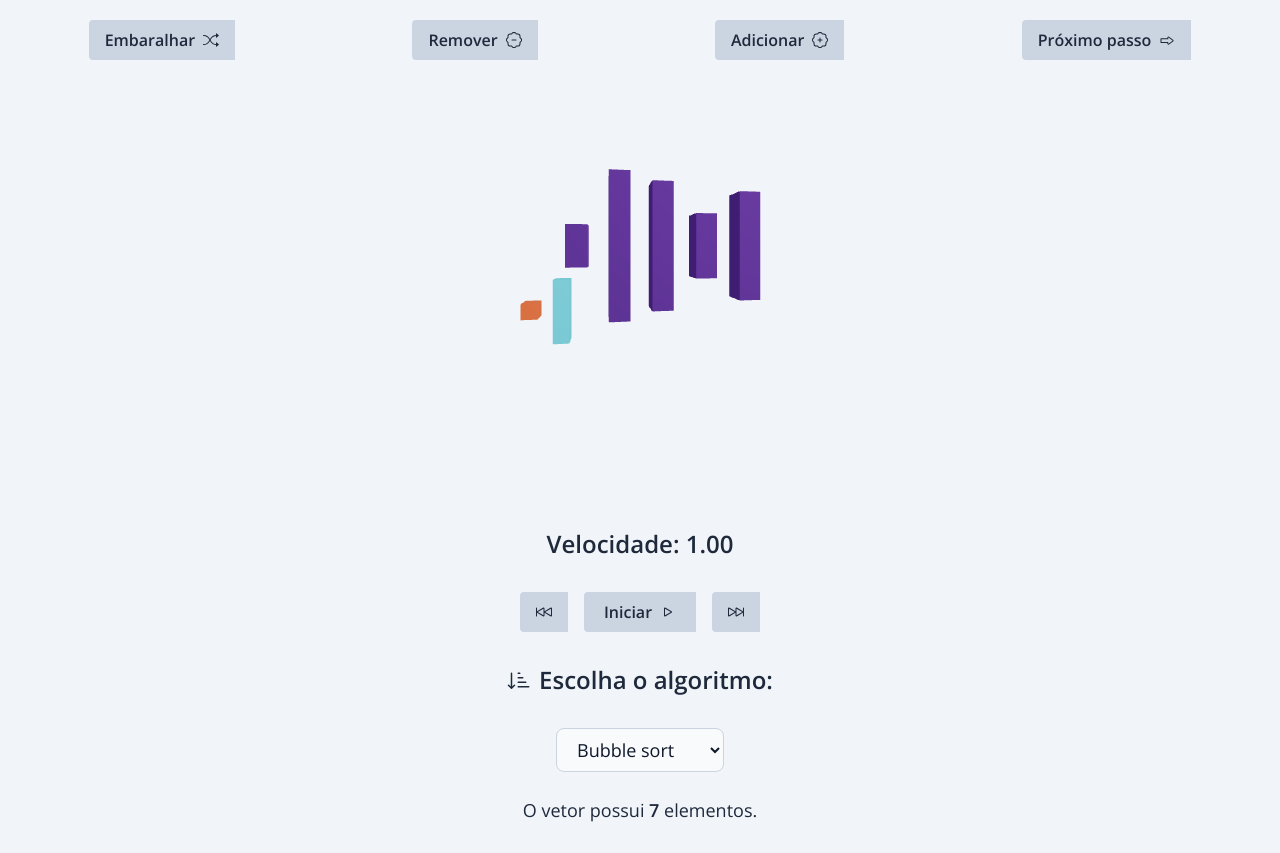
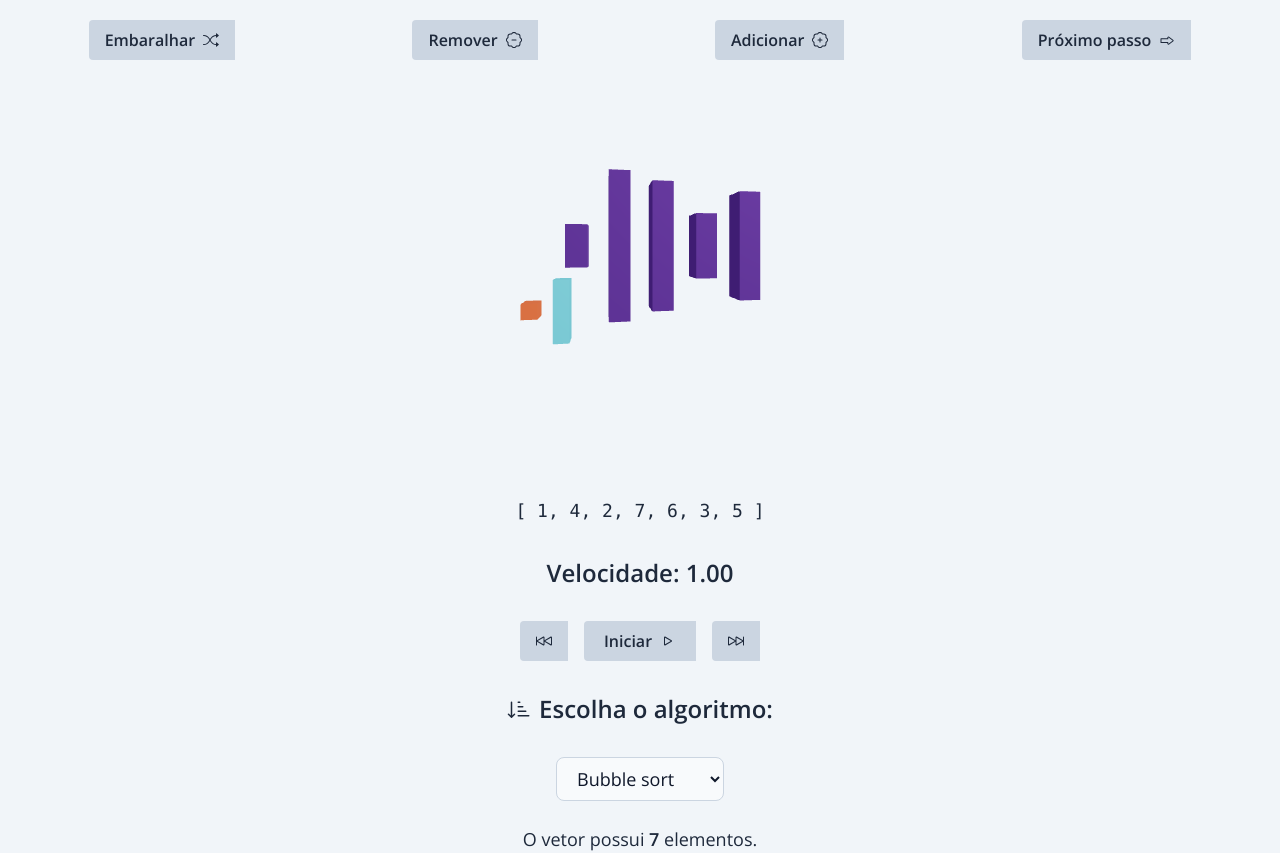
Before and after one commit to marcelo-schreiber/3d-sort, a React (Vite) app: page / in a window 1280 px wide. Before the commit the page ends 824 px from the top, so only its background shows below. Built offline with nearby package versions, Linux system fonts and the light colour scheme.

Commit message:
Feat: array code visualization

```diff
--- a/src/components/CanvasMain.tsx
+++ b/src/components/CanvasMain.tsx
@@ -131,6 +131,9 @@ function CanvasMain() {
           rotation={[0, 0, 0]}
         />
       </Canvas>
+      <div className="text-slate-800 text-lg text-center">
+        <code>{JSON.stringify(array, null, 2)}</code>
+      </div>
       <div className="flex flex-wrap w-full gap-y-4 items-center justify-around absolute top-5">
         <button
           className="bg-slate-300 hover:bg-slate-400 text-slate-800 font-bold py-2 px-4 rounded-l flex items-center"
```
